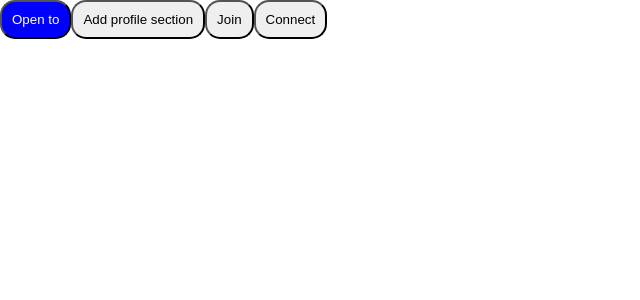
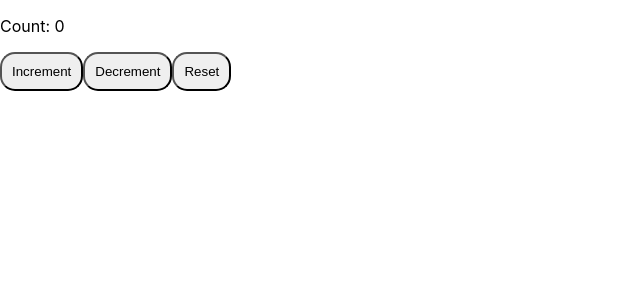
Before and after one commit to Remzo00/ITCamp2-React, a React (Create React App) app: page / in a window 1280 px wide. Shown: the top 300 px of the page, without its empty margins (0-640 px from the left). Built offline with nearby package versions, Linux system fonts and the light colour scheme.

Commit message:
State i counter

```diff
--- a/src/App.js
+++ b/src/App.js
@@ -1,8 +1,9 @@
-import React from 'react'
+import React, { useState } from 'react'
 import './App.css';
 import Header from './components/Header/header';
 import Button from './components/button/button';
 import Card from './components/Card';
+import Counter from './counter';
 
 const cardData = [
   {
@@ -27,6 +28,7 @@ const cardData = [
 
 function App() {
   return (
+   <Counter />
     // <div className="App">
     //  {cardData.map((card) => (
     //   <Card
@@ -37,12 +39,7 @@ function App() {
     //   />
     //  ))}
     // </div>
-    <div>
-    <Button text={'Open to'} backgroudColor={'Blue'} color={'White'} />
-    <Button text={'Add profile section'} />
-    <Button text={'Join'} />
-    <Button text={'Connect'} />
-    </div>
+
   );
 }
 
--- /dev/null
+++ b/src/counter.js
@@ -0,0 +1,27 @@
+import React, { useState } from "react";
+
+const Counter = () => {
+  const [count, setCount] = useState(0)
+
+  const increment = () => {
+    setCount(count + 1)
+  }
+
+  const decrement = () => {
+    setCount(count - 1)
+  }
+
+  const reset = () => {
+    setCount(0)
+  }
+    return(
+        <div>
+            <p>Count: {count}</p>
+            <button onClick={increment}>Increment</button>
+            <button onClick={decrement}>Decrement</button>
+            <button onClick={reset}>Reset</button>
+      </div>
+    )
+}
+
+export default Counter
```
